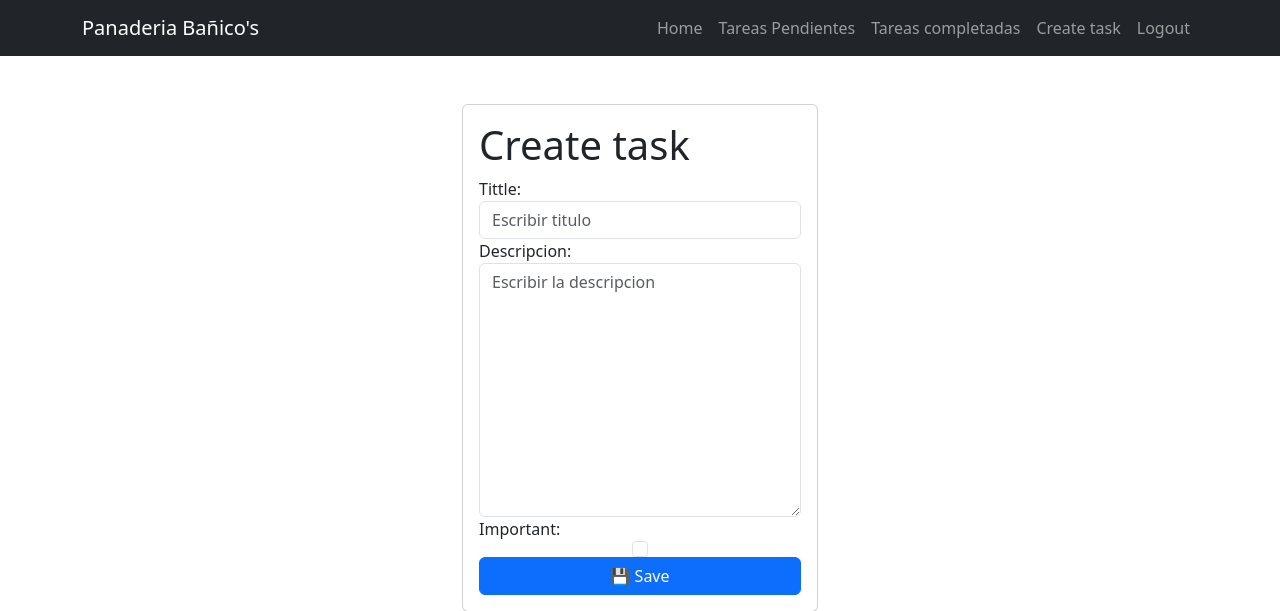
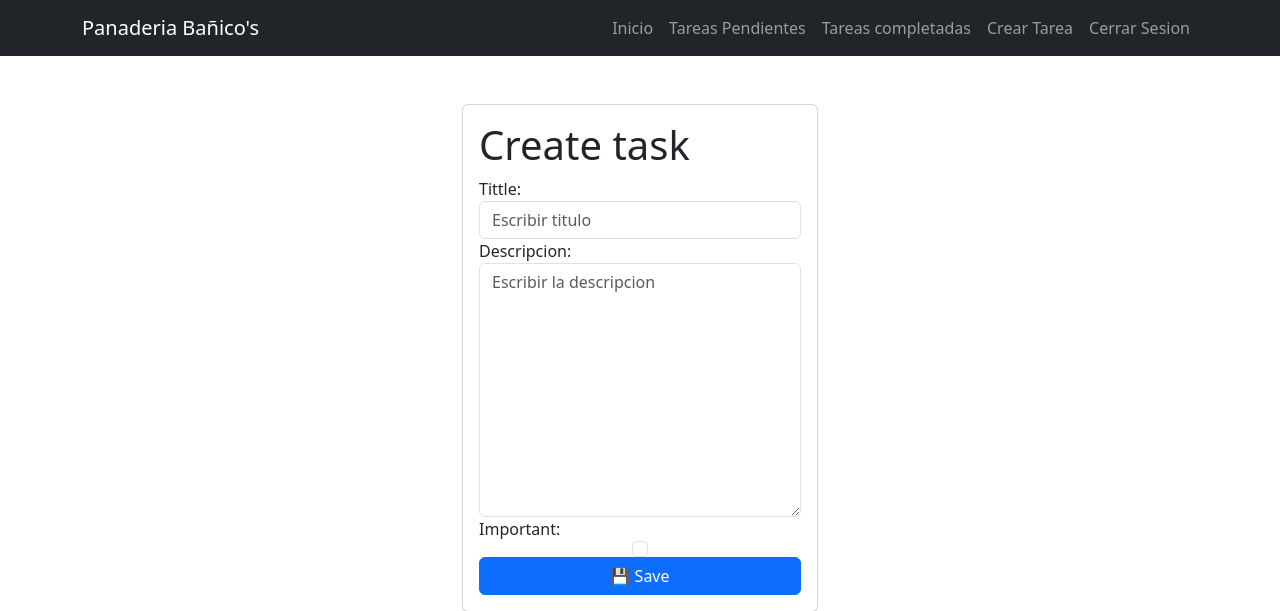
Before and after one commit to yelsinbanico/Panaderia_django, a Django app: page /tasks/create/ in a window 1280 px wide. Shown: the top 611 px of the page. Run offline with Django 4.2, Linux system fonts and the light colour scheme; the visitor is signed in with stand-in values (Sample User, id 1); parts of the project's set-up code (start-up, migrations or seed data) failed here and were passed over.

Commit message:
cambiando nombres

```diff
--- a/tasks/templates/base.html
+++ b/tasks/templates/base.html
@@ -16,7 +16,7 @@
           <div class="collapse navbar-collapse" id="navbarNav">
             <ul class="navbar-nav ms-auto">
                 <li class="nav-item">
-                    <a href="/" class="nav-link">Home</a>
+                    <a href="/" class="nav-link">Inicio</a>
                 </li>
                 {% if user.is_authenticated %}
                 <li class="nav-item">
@@ -26,17 +26,17 @@
                     <a href="{% url 'tasks_completed' %}" class="nav-link">Tareas completadas</a>
                 </li>
                 <li class="nav-item">
-                    <a href="/tasks/create/" class="nav-link">Create task</a>
+                    <a href="/tasks/create/" class="nav-link">Crear Tarea</a>
                 </li>
                 <li class="nav-item">
-                    <a href="/logout" class="nav-link">Logout</a>
+                    <a href="/logout" class="nav-link">Cerrar Sesion</a>
                 </li>
                 {% else %}
                 <li class="nav-item">
-                    <a href="/signup" class="nav-link">Signup</a>
+                    <a href="/signup" class="nav-link">Registrarse</a>
                 </li>
                 <li class="nav-item">
-                    <a href="/signin" class="nav-link">Signin</a>
+                    <a href="/signin" class="nav-link">Iniciar Sesion</a>
                 </li>
                 {% endif %}
             </ul>
```
